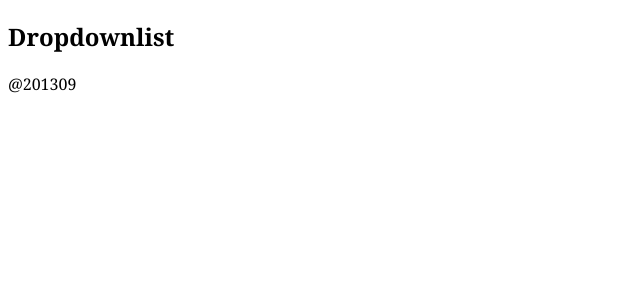
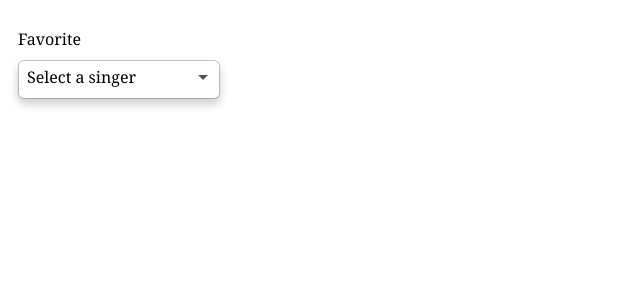
Before and after one commit to heydelilah/dropdownlist, a Jekyll site: the page built from index.html, in a window 1280 px wide. Shown: the top 300 px of the page, without its empty margins (0-640 px from the left). Built offline with Jekyll 4.4.1, drawn with Linux system fonts in a browser that asks for light colours; part of the change alters nothing that is shown.

Commit message:
上传demo展示

```diff
--- a/_layouts/default.html
+++ b/_layouts/default.html
@@ -4,6 +4,7 @@
 	<meta http-equiv="content-type" content="text/html; charset=utf-8" />
 	<title>{{ page.title }}</title>
 	<link rel="stylesheet" href="./css/main.css">
+	<link rel="stylesheet" type="text/css" href="./css/dropdownlist.css" />
 </head>
 <body>
 	{{ content }}
--- a/index.html
+++ b/index.html
@@ -2,12 +2,56 @@
 layout: default
 title: Dropdownlist
 ---
-<header>
-	<h2>{{ page.title }}</h2>
-	<p></p>
-</header>
+<body>
+	<div class="wrap"></div>
+
+	<script src="libs/jquery-1.9.1.min.js"></script>
+	<script src="dropdownlist.js"></script>
+	<script>
+
+		// 测试数据
+		var dataSinger = [
+			{
+				id:1,
+				name:'Lana del rey'
+			},
+			{
+				id:2,
+				name:'Sarah Russell'
+			},
+			{
+				id:3,
+				name:'The pretty reckless'
+			},
+			{
+				id:4,
+				name:'Lady and bird'
+			},
+			{
+				id:5,
+				name:'Lily allen'
+			}
+		];
+
+		var con = $('.wrap');
+		var dropdownlist = new Dropdownlist();
+		dropdownlist.init({
+			'target': con,
+			'default':'Select a singer',
+			'options': dataSinger,
+			'label':'Favorite',
+			'search':true
+		});
+
+		// 测试setData
+		// dropdownlist.setData(dataSinger);
+
+		// 测试getData
+		// $('<button type="button">保存</button>').appendTo(con).on('click',function(ev) {
+		// 	var data = dropdownlist.getData();
+		// 	console.log(data);
+		// });
 
 
-<footer>
-	<p>@201309</p>
-</footer>
+	</script>
+</body>
```
Also changed, not shown: 1 other file.
